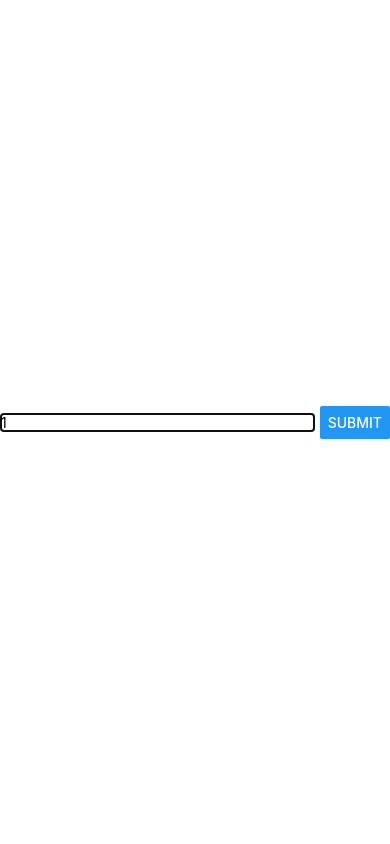
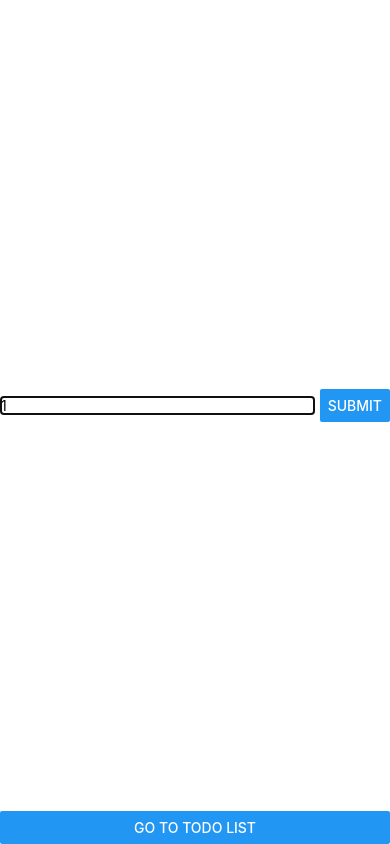
Before and after one commit to BKazimy/NotifierApp, a React Native app: screen / in a window 390 px wide. Both pictures are taken after a click on the button "ADD NEW TODO". Built offline with nearby package versions, Linux system fonts and the light colour scheme.

Commit message:
Oct 29, 2024, 9:46 PM

```diff
--- a/components/todoInput.js
+++ b/components/todoInput.js
@@ -27,6 +27,9 @@ function TodoInput(props) {
                     onPress={addTodoHandler}
                 />
             </View>
+            <Button title="Go to ToDo list"
+                onPress={props.closeModal}
+            />
         </Modal>
     )
 }
```
